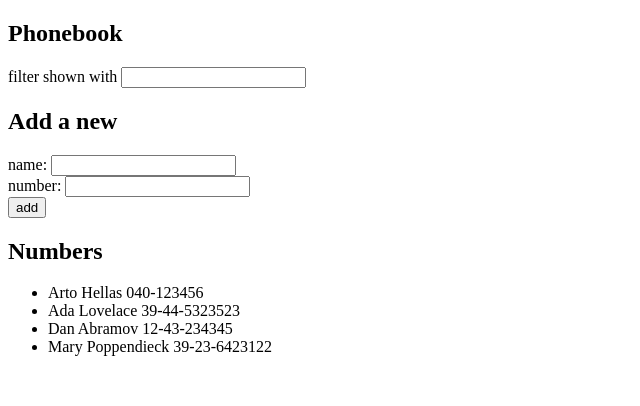
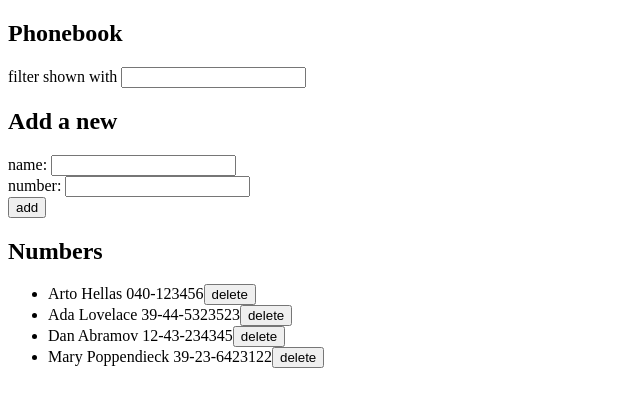
Before and after one commit to PaineDeOrz/FullStack-Open, a React (Vite) app in the folder phone_book/phone_book/: page / in a window 1280 px wide. Shown: the top 406 px of the page, without its empty margins (0-640 px from the left). Built offline with nearby package versions, Linux system fonts and the light colour scheme; data requests are answered from the project's data file.

Commit message:
2.14 done

```diff
--- a/phone_book/phone_book/src/App.jsx
+++ b/phone_book/phone_book/src/App.jsx
@@ -22,10 +22,14 @@
   )
 }
 
-const Persons = ({personsToShow}) => {
+const Persons = ({personsToShow, deletePerson}) => {
   return (
     <ul>
-      {personsToShow.map(person => <li key={person.name}>{person.name} {person.number}</li>)}
+      {personsToShow.map(person =>
+      <li
+        key={person.name}>{person.name} {person.number}
+        <button onClick={() => deletePerson(person.id)}>delete</button>
+      </li>)}
     </ul>
   )
 }
@@ -70,6 +74,16 @@
       })
   }
 
+  const deletePerson = (id) => {
+    if (window.confirm(`Delete ${persons.find(p => p.id === id).name} ?`)) {
+      personService
+        .deletePerson(id)
+        .then(() => {
+          setPersons(persons.filter(p => p.id !== id))
+        })
+    }
+  }
+
   const handleNameChange = (event) => {
     setNewName(event.target.value)
   }
@@ -93,7 +107,7 @@
       <h2>Add a new</h2>
       <PersonForm addPerson={addPerson} newName={newName} handleNameChange={handleNameChange} newNumber={newNumber} handleNumberChange={handleNumberChange}/>
       <h2>Numbers</h2>
-      <Persons personsToShow={personsToShow}/>
+      <Persons personsToShow={personsToShow} deletePerson={deletePerson}/>
     </div>
   )
 }
--- a/phone_book/phone_book/src/services/persons.js
+++ b/phone_book/phone_book/src/services/persons.js
@@ -16,4 +16,9 @@
     return request.then(response => response.data)
 }
 
-export default { getAll, create, update }
+const deletePerson = (id) => {
+    const request = axios.delete(`${baseUrl}/${id}`)
+    return request.then(response => response.data)
+}
+
+export default { getAll, create, update, deletePerson }
```
